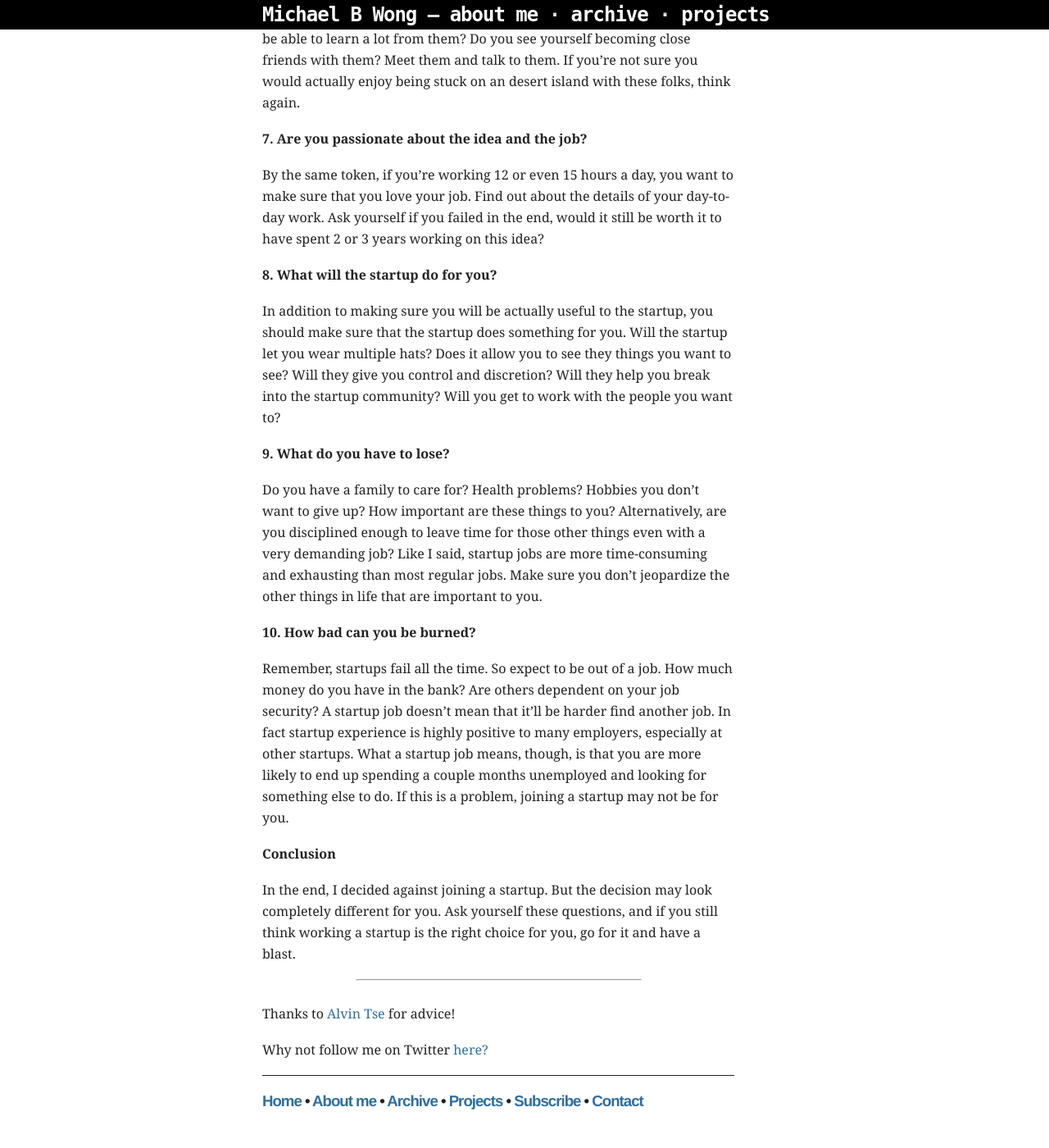
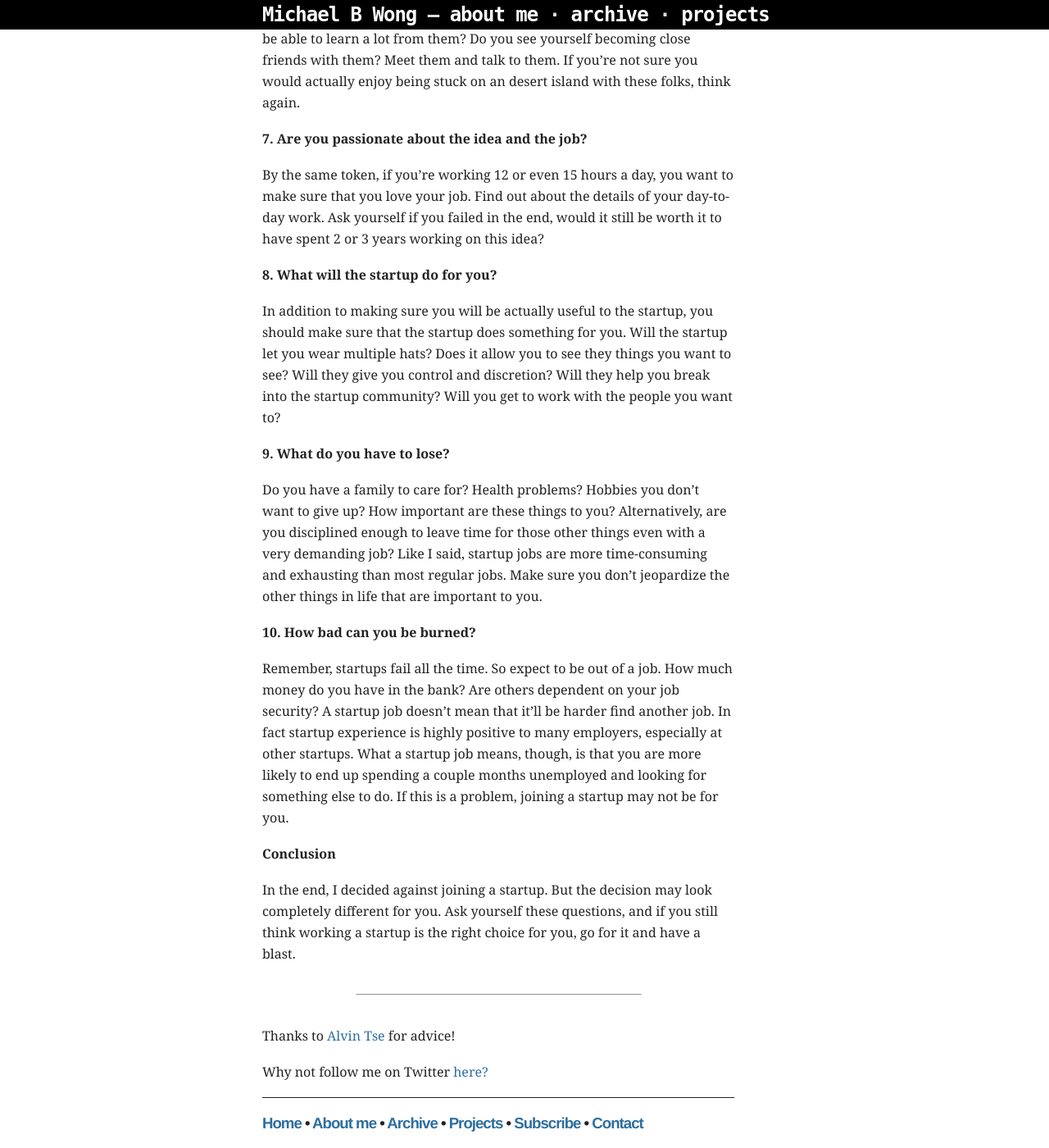
Before and after one commit to mbwong/mbwong.github.com, a Jekyll site: the page built from _posts/2011-11-25-10-questions-to-ask-before-joining-a-startup.md, in a window 1280 px wide and 1400 px high, scrolled down 1578 px. Shown: the whole window at 82% size. Built offline with Jekyll 4.4.1, drawn with Linux system fonts in a browser that asks for light colours; before the commit the page ends 2951 px from its top, so only the background shows below that.

Commit message:
Update css/screen.css

```diff
--- a/css/screen.css
+++ b/css/screen.css
@@ -75,8 +75,8 @@ ul { list-style-type: square; }
 
 hr {
   margin-left: 20%;
-  margin-top: 9px;
-  margin-bottom: 27px;
+  margin-top: 36px;
+  margin-bottom: 36px;
   width: 60%;
 }
 
```
